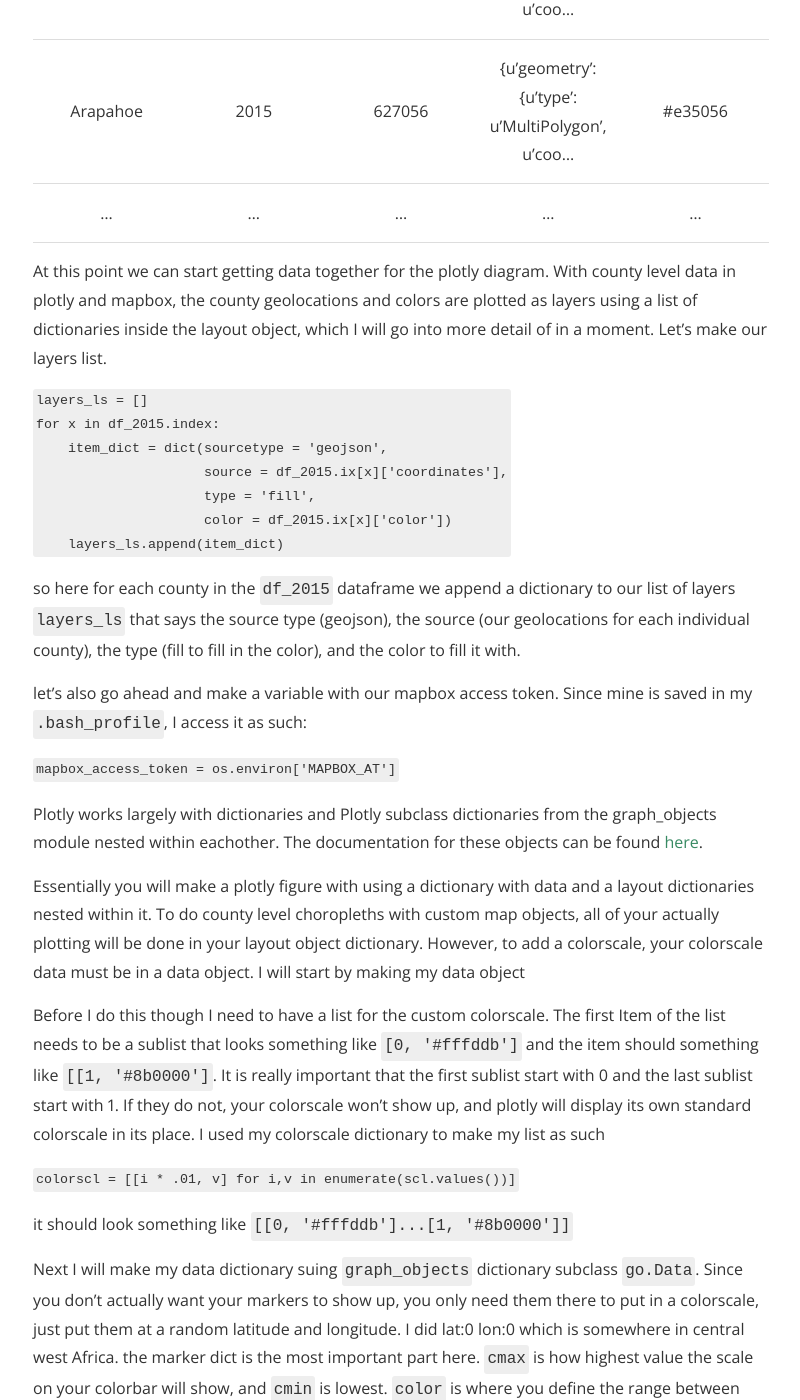
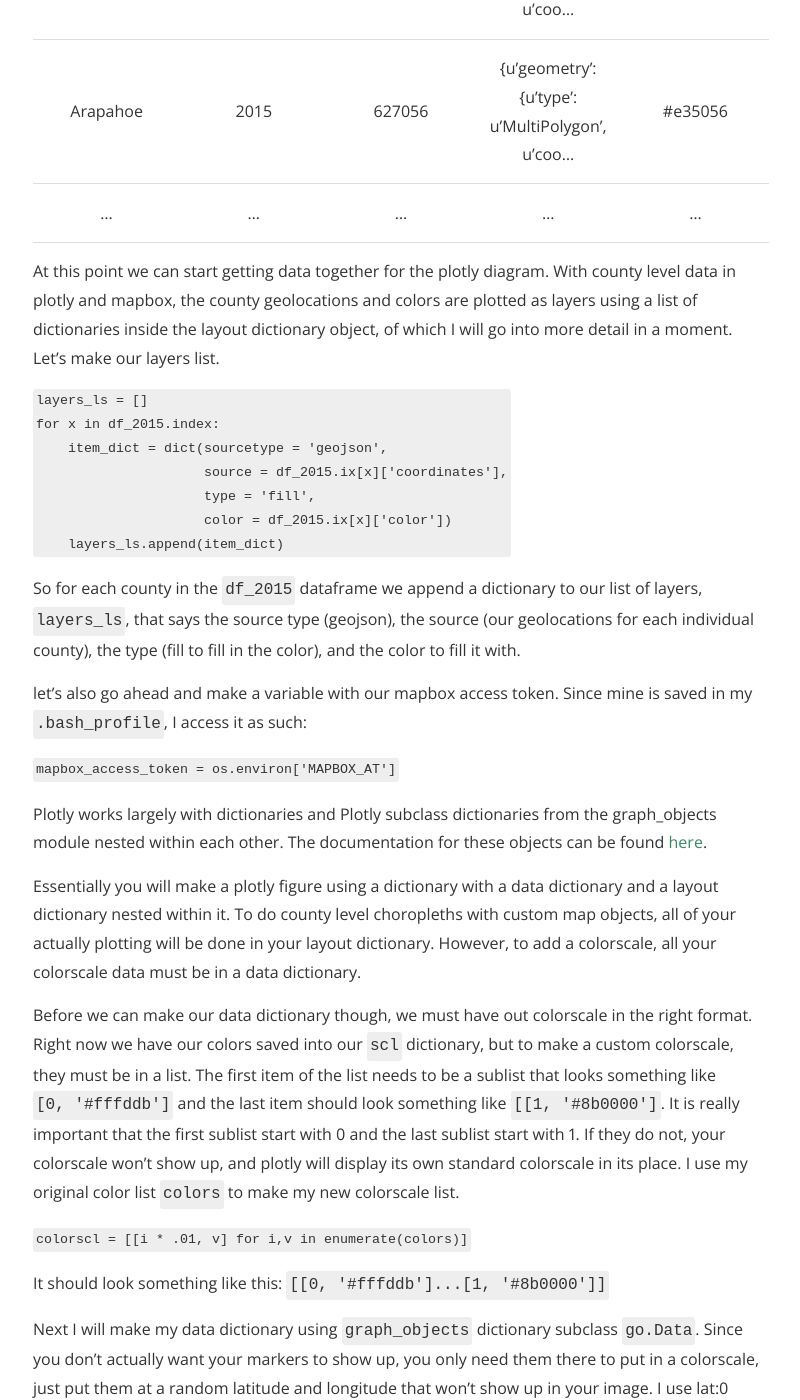
Before and after one commit to andrewfulton9/andrewfulton9.github.io, a Jekyll site: the page built from _posts/2016-10-01-county-choropleth-colorbar.md, in a window 1280 px wide and 1400 px high, scrolled down 4906 px. Shown: the whole window, without its empty margins (239-1039 px from the left). Built offline with Jekyll 4.4.1, drawn with Linux system fonts in a browser that asks for light colours; nearby versions of some CDN libraries; a style sheet for code colours, icons or effects is not loaded; some of the changed text lies outside the part shown.

Commit message:
more edits

````diff
--- a/_posts/2016-10-01-county-choropleth-colorbar.md
+++ b/_posts/2016-10-01-county-choropleth-colorbar.md
@@ -56,13 +56,13 @@ You should now have a dataframe, `full_df`, that looks something like this:
 |Adams    |1992   |281386            |
 |...      |...    |...               |
 
-In this tutorial, I am only interested in the data for 2015 though so lets isolate the data for that year.
+In this tutorial, I am only interested in the data for 2015 though, so lets isolate the data for that year.
 
 ```python
 df_2015 = full_df[full_df['year'] == 2015]
 ```
 
-Now your dataframe `df_2015` should look as such
+Now you should have a `df_2015` dataframe that will look like this:
 
 |county   |year   |totalPopulation   |
 |:-------:|:-----:|:----------------:|
@@ -111,7 +111,7 @@ now `df_2015` should look something like this:
 |...      |...    |...               |...                                              |
 
 
-At this point I need to figure out the colors I will use. I want a pretty diverse scale to really show the differences between the populations for each county. To do this, I use [Chroma.js Color Scale](https://gka.github.io/palettes/) to get a hundred separate color values in the shades that I want, so that I can have a separate shade for each 10,000 people in a county. I need 101 colors to make it easy to map the colors on a scale from 0 to 1 for Plotly's colorbar feature, so I just repeat the last item of the list twice. I than zip the list into a dictionary
+At this point I need to figure out the colors I will use. Ideally, I would like a pretty diverse scale to really show the differences between the populations for each county. To do this, I use [Chroma.js Color Scale](https://gka.github.io/palettes/) to get a hundred separate color values in the shades that I want, so that I can have a separate shade for each 10,000 people in a county. Also, I will need 101 colors to make it easy to map the colors on a scale from 0 to 1 for Plotly's colorbar feature, so I just repeat the last item of the list twice. I than zip the list into a dictionary
 
 ```python
 colors = ['#ffffe0','#fffddb','#fffad7','#fff7d1','#fff5cd','#fff2c8',
@@ -155,7 +155,7 @@ After doing this, `df_2015` should look like this:
 |...      |...    |...               |...                                              |...     |
 
 
-At this point we can start getting data together for the plotly diagram. With county level data in plotly and mapbox, the county geolocations and colors are plotted as layers using a list of dictionaries inside the layout object, which I will go into more detail of in a moment. Let's make our layers list.
+At this point we can start getting data together for the plotly diagram. With county level data in plotly and mapbox, the county geolocations and colors are plotted as layers using a list of dictionaries inside the layout dictionary object, of which I will go into more detail in a moment. Let's make our layers list.
 
 ```python
 layers_ls = []
@@ -167,7 +167,7 @@ for x in df_2015.index:
     layers_ls.append(item_dict)
 ```
 
-so here for each county in the `df_2015` dataframe we append a dictionary to our list of layers `layers_ls` that says the source type (geojson), the source (our geolocations for each individual county), the type (fill to fill in the color), and the color to fill it with.
+So for each county in the `df_2015` dataframe we append a dictionary to our list of layers, `layers_ls`, that says the source type (geojson), the source (our geolocations for each individual county), the type (fill to fill in the color), and the color to fill it with.
 
 let's also go ahead and make a variable with our mapbox access token. Since mine is saved in my `.bash_profile`, I access it as such:
 
@@ -175,19 +175,19 @@ let's also go ahead and make a variable with our mapbox access token. Since mine
 mapbox_access_token = os.environ['MAPBOX_AT']
 ```
 
-Plotly works largely with dictionaries and Plotly subclass dictionaries from the graph_objects module nested within eachother. The documentation for these objects can be found [here](https://plot.ly/python/reference/#scattermapbox-marker-colorbar-len).
+Plotly works largely with dictionaries and Plotly subclass dictionaries from the graph_objects module nested within each other. The documentation for these objects can be found [here](https://plot.ly/python/reference/#scattermapbox-marker-colorbar-len).
 
-Essentially you will make a plotly figure with using a dictionary with data and a layout dictionaries nested within it. To do county level choropleths with custom map objects, all of your actually plotting will be done in your layout object dictionary. However, to add a colorscale, your colorscale data must be in a data object. I will start by making my data object
+Essentially you will make a plotly figure using a dictionary with a data dictionary and a layout dictionary nested within it. To do county level choropleths with custom map objects, all of your actually plotting will be done in your layout dictionary. However, to add a colorscale, all your colorscale data must be in a data dictionary.
 
-Before I do this though I need to have a list for the custom colorscale. The first Item of the list needs to be a sublist that looks something like `[0, '#fffddb']` and the item should something like `[[1, '#8b0000']`. It is really important that the first sublist start with 0 and the last sublist start with 1. If they do not, your colorscale won't show up, and plotly will display its own standard colorscale in its place. I used my colorscale dictionary to make my list as such
+Before we can make our data dictionary though, we must have out colorscale in the right format. Right now we have our colors saved into our `scl` dictionary, but to make a custom colorscale, they must be in a list. The first item of the list needs to be a sublist that looks something like `[0, '#fffddb']` and the last item should look something like `[[1, '#8b0000']`. It is really important that the first sublist start with 0 and the last sublist start with 1. If they do not, your colorscale won't show up, and plotly will display its own standard colorscale in its place. I use my original color list `colors` to make my new colorscale list.
 
 ```python
-colorscl = [[i * .01, v] for i,v in enumerate(scl.values())]
+colorscl = [[i * .01, v] for i,v in enumerate(colors)]
 ```
 
-it should look something like `[[0, '#fffddb']...[1, '#8b0000']]`
+It should look something like this: `[[0, '#fffddb']...[1, '#8b0000']]`
 
-Next I will make my data dictionary suing `graph_objects` dictionary subclass `go.Data`. Since you don't actually want your markers to show up, you only need them there to put in a colorscale, just put them at a random latitude and longitude. I did lat:0 lon:0 which is somewhere in central west Africa. the marker dict is the most important part here. `cmax` is how highest value the scale on your colorbar will show, and `cmin` is lowest. `color` is where you define the range between `cmax` and `cmin`. `colorscale` is where you put your colorscale list. Make sure `showscale` is `True` and `autocolorscale` is `False`. For `colorbar` use a `go.ColorBar` dictionary subclass where you can adjust the length of your colorscale with `len`. You can also set a title and do other things here. Unfortunately, the title and colorbar layout aren't as customizable as I would like so I'm not using a lot of the features here. See the [documentation](https://plot.ly/python/reference/#scattermapbox-marker-colorbar-len) for more info.
+Next I will make my data dictionary using `graph_objects` dictionary subclass `go.Data`. Since you don't actually want your markers to show up, you only need them there to put in a colorscale, just put them at a random latitude and longitude that won't show up in your image. I use lat:0 lon:0 which is somewhere in central west Africa. the marker dict is the most important part here. `cmax` is how highest value the scale on your colorbar will show, and `cmin` is lowest. `color` is where you define the range between `cmax` and `cmin`. `colorscale` is where you put your colorscale list. Make sure `showscale` is `True` and `autocolorscale` is `False`. For `colorbar` use a `go.ColorBar` dictionary subclass where you can adjust the length of your colorscale with `len`. You can also set a title and do other things here. Unfortunately, the title and colorbar layout aren't as customizable as I would like so I'm not using a lot of the features here. See the [documentation](https://plot.ly/python/reference/#scattermapbox-marker-colorbar-len) for more info.
 
 ```python
 data = go.Data([
@@ -209,11 +209,11 @@ data = go.Data([
                      ])
 ```
 
-Next I make my layout dictionary using graph_objects dictionary subclass `go.Layout()`. Play around with the `height`, `width` and `zoom` as well as the `lat` and `lon` in the `center` dictionary of the `mapbox` dictionary to get your plot viewing correctly. I have things set here to view Colorado well.
+Next I make my layout dictionary using the graph_objects dictionary subclass `go.Layout()`. Play around with the `height`, `width` and `zoom`, as well as the `lat` and `lon` in the `center` dictionary of the `mapbox` dictionary to get your plot viewing correctly. I have things set here to view Colorado well.
 
 ```python
 layout = go.Layout(
-    title = 'Colorado 2016 Population (x 10,000)',
+    title = 'Colorado 2015 Population (x 10,000)',
     height=1050,
     width=800,
     autosize=True,
````
